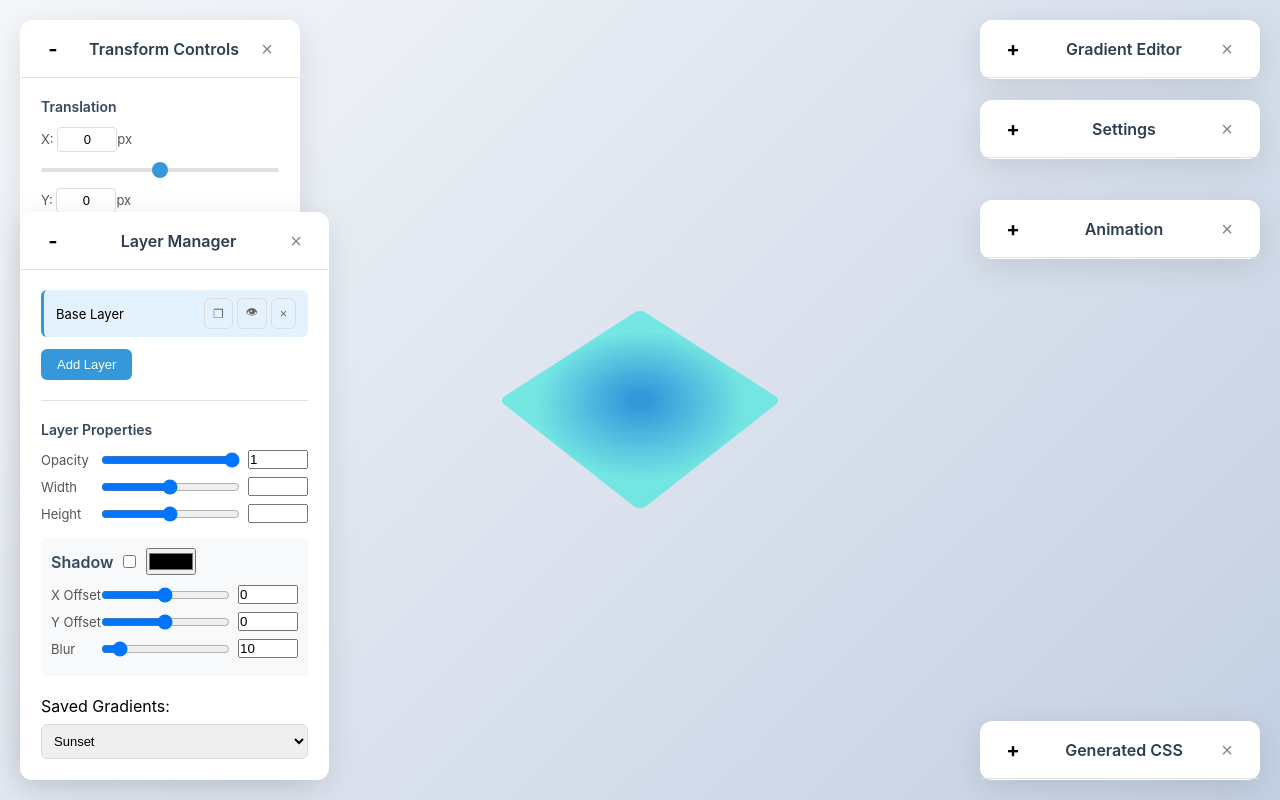
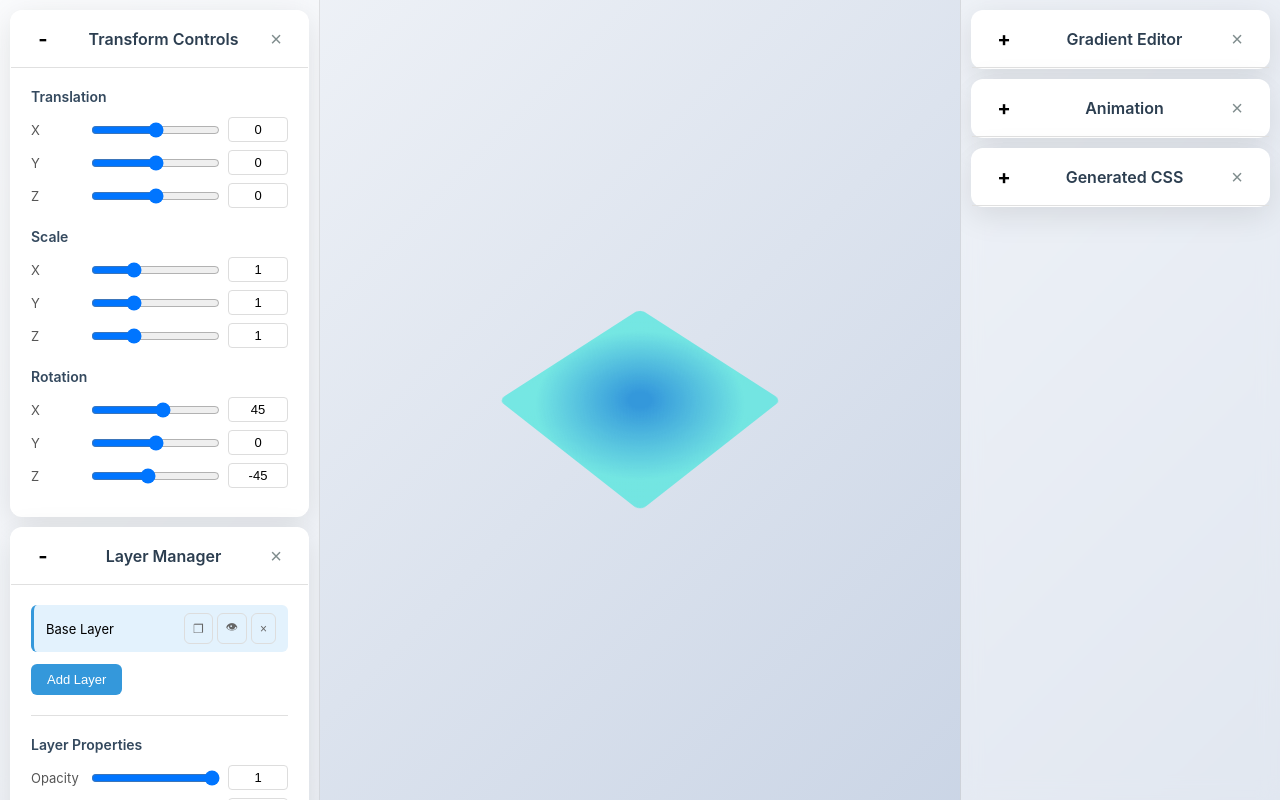
Before and after one commit to chrispository/cssvp, a plain HTML site: page index.html in a window 1280 px wide. Drawn offline with Linux system fonts and the light colour scheme.

Commit message:
feat(ui): Standardize panel layout and improve controls
Refactors the UI to use a docked sidebar layout for a more organized and standardized appearance. This change replaces the free-floating panels with left and right docked sidebars.

Key changes:
- Implemented a docked sidebar layout for all control panels.
- Made the transform controls more compact to save vertical space.
- Moved the 'Settings' panel to the left sidebar for better grouping.
- Fixed the gradient preview functionality in the 'Gradient Editor.'
- Added support for conic gradients.
- Restored the 'Layer Manager' panel that was accidentally removed.

```diff
--- a/index.html
+++ b/index.html
@@ -24,19 +24,40 @@ body {
     position: relative;
     width: 100vw;
     height: 100vh;
+    display: flex;
+}
+
+/* Sidebars */
+.sidebar {
+    width: 320px;
+    height: 100vh;
+    background: rgba(255, 255, 255, 0.5);
+    backdrop-filter: blur(10px);
+    padding: 10px;
+    display: flex;
+    flex-direction: column;
+    gap: 10px;
+    overflow-y: auto;
+    z-index: 1000;
+}
+
+.sidebar-left {
+    border-right: 1px solid rgba(0, 0, 0, 0.1);
+}
+
+.sidebar-right {
+    border-left: 1px solid rgba(0, 0, 0, 0.1);
 }
 
 /* Main Viewport */
 .main-viewport {
-    position: absolute;
-    top: 0;
-    left: 0;
-    width: 100%;
+    flex: 1;
     height: 100%;
     display: flex;
     align-items: center;
     justify-content: center;
     perspective: 1000px;
+    position: relative;
 }
 
 .viewport-scene {
@@ -60,16 +81,13 @@ body {
     transform-style: preserve-3d;
 }
 
-/* Floating Panels */
-.floating-panel {
-    position: absolute;
+/* Docked Panels */
+.docked-panel {
     background: white;
     border-radius: 12px;
     box-shadow: 0 8px 32px rgba(0, 0, 0, 0.1);
-    backdrop-filter: blur(10px);
     border: 1px solid rgba(255, 255, 255, 0.2);
     min-width: 280px;
-    z-index: 1000;
 }
 
 .panel-header {
@@ -78,7 +96,7 @@ body {
     align-items: center;
     padding: 16px 20px;
     border-bottom: 1px solid #e0e0e0;
-    cursor: move;
+    cursor: default; /* No longer draggable */
 }
 
 .panel-header h3 {
@@ -126,50 +144,14 @@ body {
     color: #e74c3c;
 }
 
-.panel-header.collapsible {
-    cursor: move; /* Change cursor to move for the whole header */
-}
-
 .panel-content {
     padding: 20px;
     transition: all 0.3s ease-in-out;
 }
 
-.floating-panel.collapsed .panel-content {
+.docked-panel.collapsed .panel-content {
     display: none;
 }
-
-/* Panel Positioning */
-.transform-panel {
-    top: 20px;
-    left: 20px;
-}
-
-.gradient-panel {
-    top: 20px;
-    right: 20px;
-}
-
-.layer-panel {
-    bottom: 20px;
-    left: 20px;
-}
-
-.settings-panel {
-    top: 100px; /* Positioned below the gradient editor */
-    right: 20px;
-}
-
-.animation-panel {
-    top: 200px; /* Positioned below the settings panel */
-    right: 20px;
-}
-
-.css-panel {
-    bottom: 20px;
-    right: 20px;
-}
-
 
 /* Control Groups */
 .control-group {
@@ -187,27 +169,10 @@ body {
     margin-bottom: 12px;
 }
 
-.axis-control {
-    margin-bottom: 12px;
-}
-
-.axis-control label {
-    display: block;
-    font-size: 13px;
-    color: #555;
-    margin-bottom: 4px;
-}
-
-.axis-control input[type="range"] {
-    width: 100%;
-    height: 4px;
-    background: #e0e0e0;
-    border-radius: 2px;
-    outline: none;
-    -webkit-appearance: none;
-}
-
-.axis-control .value-input {
+
+
+.docked-panel .control-row .value-input,
+.layer-property-group .value-input {
     width: 60px;
     padding: 4px 8px;
     border: 1px solid #ddd;
@@ -217,14 +182,13 @@ body {
     -moz-appearance: textfield;
 }
 
-.axis-control .value-input::-webkit-outer-spin-button,
-.axis-control .value-input::-webkit-inner-spin-button {
+.docked-panel .control-row .value-input::-webkit-outer-spin-button,
+.docked-panel .control-row .value-input::-webkit-inner-spin-button {
     -webkit-appearance: none;
     margin: 0;
 }
 
-
-.axis-control input[type="range"]::-webkit-slider-thumb {
+.docked-panel .control-row input[type="range"]::-webkit-slider-thumb {
     -webkit-appearance: none;
     width: 16px;
     height: 16px;
@@ -233,7 +197,7 @@ body {
     cursor: pointer;
 }
 
-.axis-control input[type="range"]::-moz-range-thumb {
+.docked-panel .control-row input[type="range"]::-moz-range-thumb {
     width: 16px;
     height: 16px;
     background: #3498db;
@@ -531,29 +495,20 @@ button:active {
 }
 
 /* Responsive Design */
-@media (max-width: 768px) {
-    .floating-panel {
-        position: fixed;
-        width: 90%;
-        max-width: 320px;
-    }
-
-    .transform-panel,
-    .gradient-panel,
-    .layer-panel,
-    .css-panel,
-    .animation-panel {
-        position: fixed;
-        top: 50%;
-        left: 50%;
-        transform: translate(-50%, -50%);
-    }
-}
-
-/* Dragging States */
-.floating-panel.dragging {
-    opacity: 0.8;
-    z-index: 9999;
+@media (max-width: 1024px) {
+    .viewport-container {
+        flex-direction: column;
+    }
+    .sidebar {
+        width: 100%;
+        height: auto;
+        flex-direction: row;
+        flex-wrap: wrap;
+    }
+    .main-viewport {
+        order: -1; /* Move viewport to the top */
+        height: 50vh;
+    }
 }
 
 /* Focus States */
@@ -585,17 +540,11 @@ textarea:focus {
 </head>
 <body>
     <div class="viewport-container">
-        <!-- Main Viewport -->
-        <div class="main-viewport">
-            <div class="viewport-scene">
-            </div>
-        </div>
-
-        <!-- Floating Control Panels -->
-
+        <!-- Left Sidebar -->
+        <div class="sidebar sidebar-left">
             <!-- Transform Controls Panel -->
-        <div class="floating-panel transform-panel">
-            <div class="panel-header collapsible">
+            <div class="docked-panel transform-panel">
+                <div class="panel-header">
                     <span class="collapse-toggle">-</span><h3>Transform Controls</h3>
                     <button class="close-btn">&times;</button>
                 </div>
@@ -603,83 +552,86 @@ textarea:focus {
                     <!-- Translation Controls -->
                     <div class="control-group">
                         <h4>Translation</h4>
-                    <div class="axis-control">
-                        <label>X: <input type="number" id="translateXValue" class="value-input" step="1" value="0">px</label>
+                        <div class="layer-property-group">
+                            <label>X</label>
+                            <div class="control-row">
                                 <input type="range" id="translateX" min="-200" max="200" value="0">
-                    </div>
-                    <div class="axis-control">
-                        <label>Y: <input type="number" id="translateYValue" class="value-input" step="1" value="0">px</label>
+                                <input type="number" id="translateXValue" class="value-input" step="1" value="0">
+                            </div>
+                        </div>
+                        <div class="layer-property-group">
+                            <label>Y</label>
+                            <div class="control-row">
                                 <input type="range" id="translateY" min="-200" max="200" value="0">
-                    </div>
-                    <div class="axis-control">
-                        <label>Z: <input type="number" id="translateZValue" class="value-input" step="1" value="0">px</label>
+                                <input type="number" id="translateYValue" class="value-input" step="1" value="0">
+                            </div>
+                        </div>
+                        <div class="layer-property-group">
+                            <label>Z</label>
+                            <div class="control-row">
                                 <input type="range" id="translateZ" min="-200" max="200" value="0">
+                                <input type="number" id="translateZValue" class="value-input" step="1" value="0">
+                            </div>
                         </div>
                     </div>
 
                     <!-- Scale Controls -->
                     <div class="control-group">
                         <h4>Scale</h4>
-                    <div class="axis-control">
-                        <label>X: <input type="number" id="scaleXValue" class="value-input" step="0.1" value="1"></label>
+                        <div class="layer-property-group">
+                            <label>X</label>
+                            <div class="control-row">
                                 <input type="range" id="scaleX" min="0.1" max="3" step="0.1" value="1">
-                    </div>
-                    <div class="axis-control">
-                        <label>Y: <input type="number" id="scaleYValue" class="value-input" step="0.1" value="1"></label>
+                                <input type="number" id="scaleXValue" class="value-input" step="0.1" value="1">
+                            </div>
+                        </div>
+                        <div class="layer-property-group">
+                            <label>Y</label>
+                            <div class="control-row">
                                 <input type="range" id="scaleY" min="0.1" max="3" step="0.1" value="1">
-                    </div>
-                    <div class="axis-control">
-                        <label>Z: <input type="number" id="scaleZValue" class="value-input" step="0.1" value="1"></label>
+                                <input type="number" id="scaleYValue" class="value-input" step="0.1" value="1">
+                            </div>
+                        </div>
+                        <div class="layer-property-group">
+                            <label>Z</label>
+                            <div class="control-row">
                                 <input type="range" id="scaleZ" min="0.1" max="3" step="0.1" value="1">
+                                <input type="number" id="scaleZValue" class="value-input" step="0.1" value="1">
+                            </div>
                         </div>
                     </div>
 
                     <!-- Rotation Controls -->
                     <div class="control-group">
                         <h4>Rotation</h4>
-                    <div class="axis-control">
-                        <label>X: <input type="number" id="rotateXValue" class="value-input" step="1" value="0">°</label>
+                        <div class="layer-property-group">
+                            <label>X</label>
+                            <div class="control-row">
                                 <input type="range" id="rotateX" min="-360" max="360" value="0">
-                    </div>
-                    <div class="axis-control">
-                        <label>Y: <input type="number" id="rotateYValue" class="value-input" step="1" value="0">°</label>
+                                <input type="number" id="rotateXValue" class="value-input" step="1" value="0">
+                            </div>
+                        </div>
+                        <div class="layer-property-group">
+                            <label>Y</label>
+                            <div class="control-row">
                                 <input type="range" id="rotateY" min="-360" max="360" value="0">
-                    </div>
-                    <div class="axis-control">
-                        <label>Z: <input type="number" id="rotateZValue" class="value-input" step="1" value="0">°</label>
+                                <input type="number" id="rotateYValue" class="value-input" step="1" value="0">
+                            </div>
+                        </div>
+                        <div class="layer-property-group">
+                            <label>Z</label>
+                            <div class="control-row">
                                 <input type="range" id="rotateZ" min="-360" max="360" value="0">
-                    </div>
-                </div>
-            </div>
-        </div>
-
-        <!-- Gradient Editor Panel -->
-        <div class="floating-panel gradient-panel collapsed">
-            <div class="panel-header collapsible">
-                <span class="collapse-toggle">+</span><h3>Gradient Editor</h3>
-                <button class="close-btn">&times;</button>
-            </div>
-            <div class="panel-content">
-                <div class="gradient-preview" id="gradientPreview"></div>
-                <div class="gradient-controls">
-                    <label>Gradient Type:
-                        <select id="gradientType">
-                            <option value="linear">Linear</option>
-                            <option value="radial">Radial</option>
-                        </select>
-                    </label>
-                    <div class="color-stops" id="colorStopsContainer">
-                        <!-- Color stops will be dynamically generated here -->
-                    </div>
-                    <button id="addColorStop">Add Color Stop</button>
-                    <button id="saveGradient">Save Gradient</button>
+                                <input type="number" id="rotateZValue" class="value-input" step="1" value="0">
+                            </div>
+                        </div>
                     </div>
                 </div>
             </div>
 
             <!-- Layer Manager Panel -->
-        <div class="floating-panel layer-panel">
-            <div class="panel-header collapsible">
+            <div class="docked-panel layer-panel">
+                <div class="panel-header">
                     <span class="collapse-toggle">-</span><h3>Layer Manager</h3>
                     <button class="close-btn">&times;</button>
                 </div>
@@ -746,9 +698,56 @@ textarea:focus {
                 </div>
             </div>
 
+            <!-- Settings Panel -->
+            <div class="docked-panel settings-panel collapsed">
+                <div class="panel-header">
+                    <span class="collapse-toggle">+</span><h3>Settings</h3>
+                    <button class="close-btn">&times;</button>
+                </div>
+                <div class="panel-content">
+                    <button id="saveSettings">Save Settings</button>
+                    <input type="file" id="loadSettingsInput" accept=".json" style="display: none;">
+                    <button id="loadSettings">Load Settings</button>
+                </div>
+            </div>
+        </div>
+
+        <!-- Main Viewport -->
+        <div class="main-viewport">
+            <div class="viewport-scene">
+            </div>
+        </div>
+
+        <!-- Right Sidebar -->
+        <div class="sidebar sidebar-right">
+            <!-- Gradient Editor Panel -->
+            <div class="docked-panel gradient-panel collapsed">
+                <div class="panel-header">
+                    <span class="collapse-toggle">+</span><h3>Gradient Editor</h3>
+                    <button class="close-btn">&times;</button>
+                </div>
+                <div class="panel-content">
+                    <div class="gradient-preview" id="gradientPreview"></div>
+                    <div class="gradient-controls">
+                        <label>Gradient Type:
+                            <select id="gradientType">
+                                <option value="linear">Linear</option>
+                                <option value="radial">Radial</option>
+                                <option value="conic">Conic</option>
+                            </select>
+                        </label>
+                        <div class="color-stops" id="colorStopsContainer">
+                            <!-- Color stops will be dynamically generated here -->
+                        </div>
+                        <button id="addColorStop">Add Color Stop</button>
+                        <button id="saveGradient">Save Gradient</button>
+                    </div>
+                </div>
+            </div>
+
             <!-- Animation Controls -->
-        <div class="floating-panel animation-panel collapsed">
-            <div class="panel-header collapsible">
+            <div class="docked-panel animation-panel collapsed">
+                <div class="panel-header">
                     <span class="collapse-toggle">+</span><h3>Animation</h3>
                     <button class="close-btn">&times;</button>
                 </div>
@@ -798,28 +797,16 @@ textarea:focus {
                 </div>
             </div>
 
-        <!-- Settings Panel -->
-        <div class="floating-panel settings-panel collapsed">
-            <div class="panel-header collapsible">
-                <span class="collapse-toggle">+</span><h3>Settings</h3>
-                <button class="close-btn">&times;</button>
-            </div>
-            <div class="panel-content">
-                <button id="saveSettings">Save Settings</button>
-                <input type="file" id="loadSettingsInput" accept=".json" style="display: none;">
-                <button id="loadSettings">Load Settings</button>
-            </div>
-        </div>
-
             <!-- CSS Output Panel -->
-        <div class="floating-panel css-panel collapsed">
-            <div class="panel-header collapsible">
+            <div class="docked-panel css-panel collapsed">
+                <div class="panel-header">
                     <span class="collapse-toggle">+</span><h3>Generated CSS</h3>
                     <button class="close-btn">&times;</button>
                 </div>
                 <div class="panel-content">
                     <textarea id="cssOutput" readonly></textarea>
                     <button id="copyCSS">Copy CSS</button>
+                </div>
             </div>
         </div>
     </div>
@@ -864,7 +851,6 @@ class CSSAnimationViewport {
     init() {
         this.addLayer('Base Layer', false);
         this.setupEventListeners();
-        this.makePanelsDraggable();
         this.updateSavedGradientsUI();
     }
 
@@ -961,14 +947,14 @@ class CSSAnimationViewport {
         // Panel close buttons
         document.querySelectorAll('.close-btn').forEach(btn => {
             btn.addEventListener('click', (e) => {
-                e.target.closest('.floating-panel').style.display = 'none';
+                e.target.closest('.docked-panel').style.display = 'none';
             });
         });
 
         // Panel collapse/expand
         document.querySelectorAll('.collapse-toggle').forEach(toggle => {
             toggle.addEventListener('click', (e) => {
-                const panel = toggle.closest('.floating-panel');
+                const panel = toggle.closest('.docked-panel');
                 panel.classList.toggle('collapsed');
                 toggle.textContent = panel.classList.contains('collapsed') ? '+' : '-';
             });
@@ -1022,6 +1008,7 @@ class CSSAnimationViewport {
         // Angle control could be added here in the future
         this.updateElement(layer);
         this.updateCSS();
+        this.updateGradientPreview();
     }
 
     updateGradientStop(index, property, value) {
@@ -1033,6 +1020,7 @@ class CSSAnimationViewport {
             stop[property] = value;
             this.updateElement(layer);
             this.updateCSS();
+            this.updateGradientPreview();
         }
     }
 
@@ -1057,6 +1045,7 @@ class CSSAnimationViewport {
         this.renderColorStopsUI(stops);
         this.updateElement(layer);
         this.updateCSS();
+        this.updateGradientPreview();
     }
 
     removeGradientStop(index) {
@@ -1073,6 +1062,7 @@ class CSSAnimationViewport {
         this.renderColorStopsUI(stops);
         this.updateElement(layer);
         this.updateCSS();
+        this.updateGradientPreview();
     }
 
     renderColorStopsUI(stops) {
@@ -1110,8 +1100,10 @@ class CSSAnimationViewport {
 
         if (gradient.type === 'linear') {
             return `linear-gradient(45deg, ${colorStopsString})`;
-        } else { // radial
+        } else if (gradient.type === 'radial') {
             return `radial-gradient(circle, ${colorStopsString})`;
+        } else { // conic
+            return `conic-gradient(${colorStopsString})`;
         }
     }
 
@@ -1312,6 +1304,7 @@ class CSSAnimationViewport {
         }
         document.getElementById('gradientType').value = layer.gradient.type;
         this.renderColorStopsUI(layer.gradient.stops);
+        this.updateGradientPreview();
 
         document.getElementById('opacity').value = layer.opacity;
         document.getElementById('opacityValue').value = layer.opacity;
@@ -1404,31 +1397,6 @@ class CSSAnimationViewport {
         }, 1500);
     }
 
-    makePanelsDraggable() {
-        const panels = document.querySelectorAll('.floating-panel');
-        panels.forEach(panel => {
-            const header = panel.querySelector('.panel-header');
-            let isDragging = false, currentX, currentY, initialX, initialY, xOffset = 0, yOffset = 0;
-
-            header.addEventListener('mousedown', e => {
-                initialX = e.clientX - xOffset;
-                initialY = e.clientY - yOffset;
-                if (e.target === header || header.contains(e.target)) isDragging = true;
-            });
-            document.addEventListener('mousemove', e => {
-                if (isDragging) {
-                    e.preventDefault();
-                    currentX = e.clientX - initialX;
-                    currentY = e.clientY - initialY;
-                    xOffset = currentX;
-                    yOffset = currentY;
-                    panel.style.transform = `translate(${currentX}px, ${currentY}px)`;
-                }
-            });
-            document.addEventListener('mouseup', () => isDragging = false);
-        });
-    }
-
     saveGradient() {
         const name = prompt('Enter a name for the gradient:');
         if (name && this.activeLayerId) {
@@ -1457,6 +1425,14 @@ class CSSAnimationViewport {
         this.updateElement(layer);
         this.updateControlsToLayer(layer);
         this.updateCSS();
+        this.updateGradientPreview();
+    }
+
+    updateGradientPreview() {
+        if (!this.activeLayerId) return;
+        const layer = this.layers[this.activeLayerId];
+        const gradientString = this.generateGradientString(layer.gradient);
+        document.getElementById('gradientPreview').style.background = gradientString;
     }
 }
 
```
Lines whose indentation alone changed are shown as unchanged.
